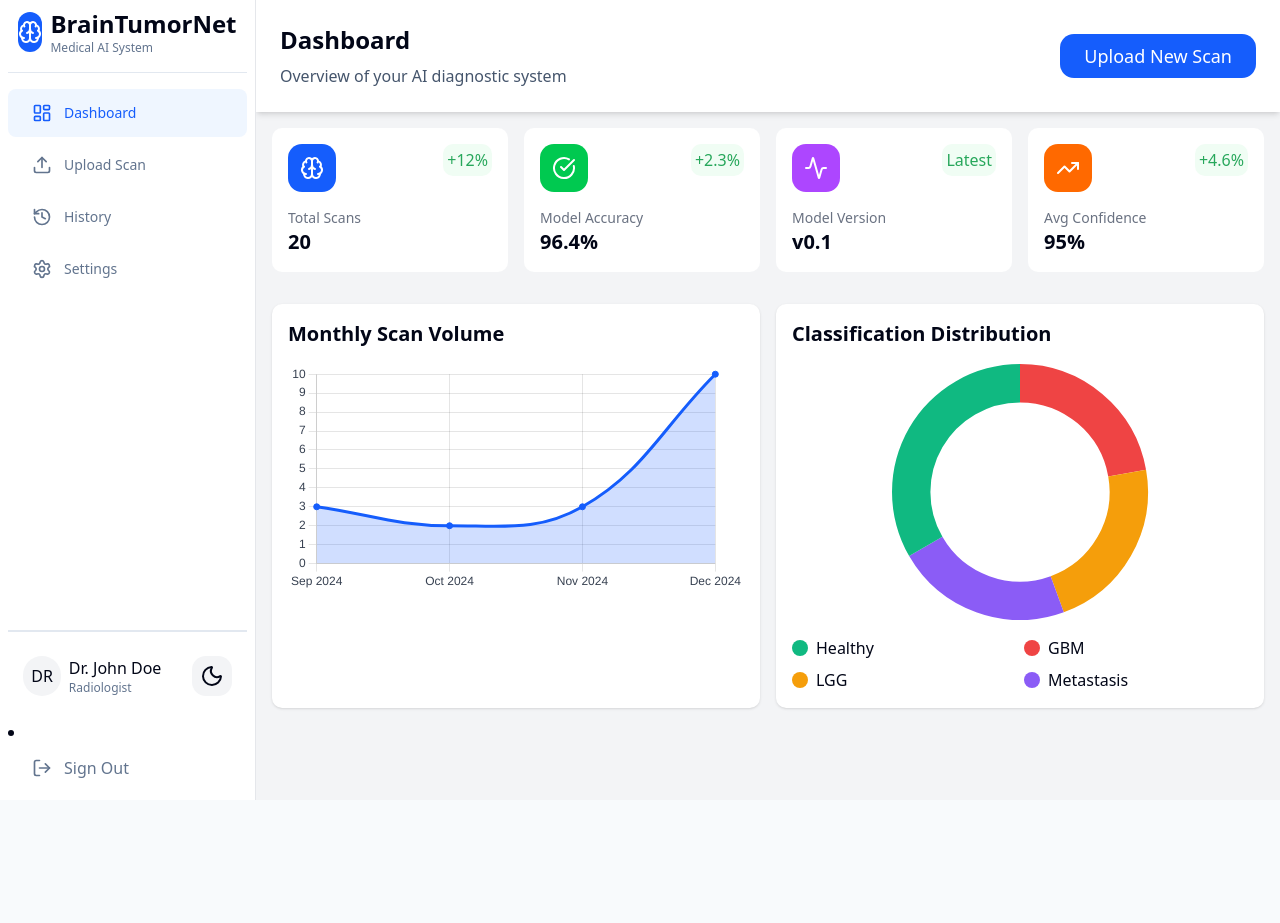
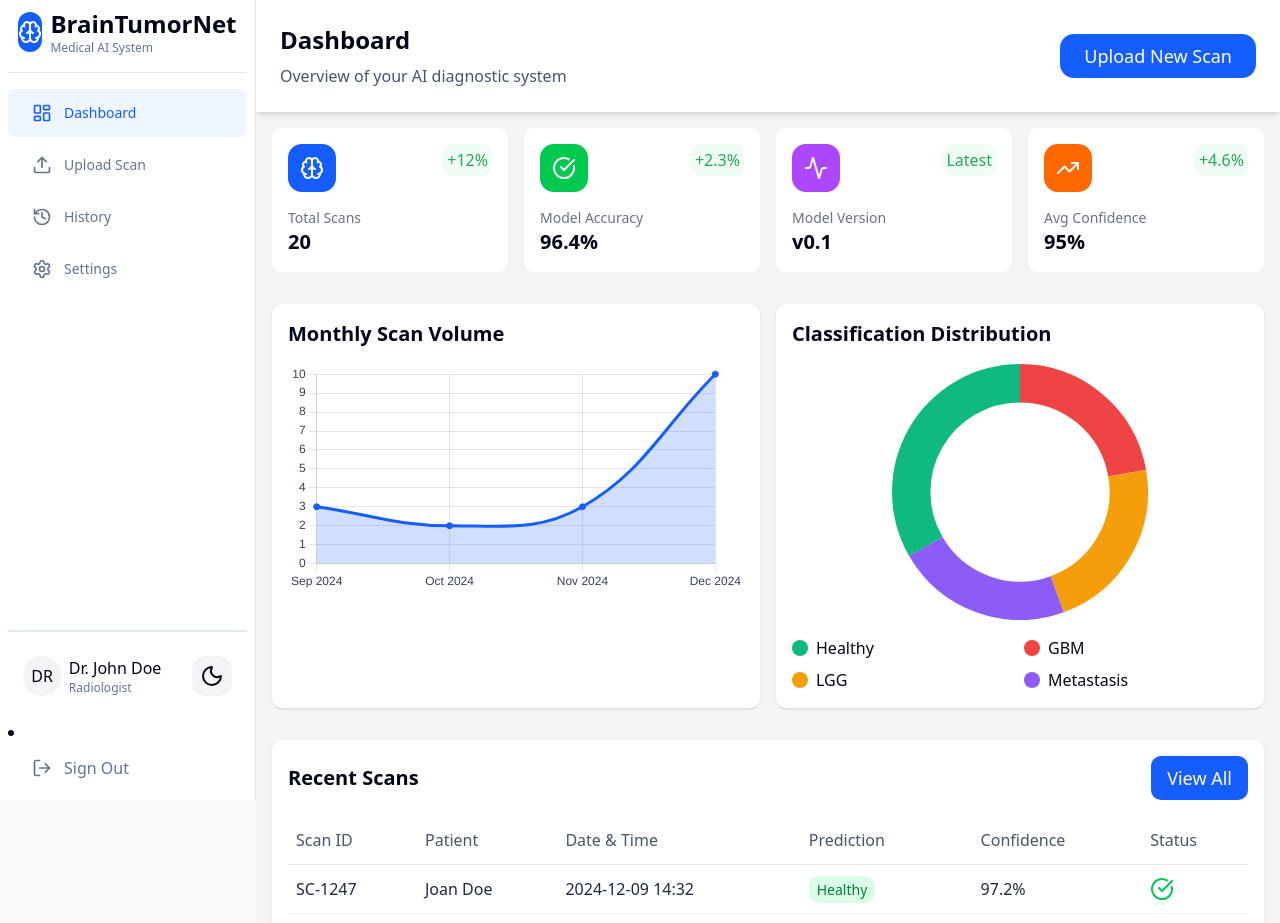
Before and after one commit to Abdalluh28/brain-tumor, a React (Vite) app in the folder client/: page / in a window 1280 px wide. Shown: the top 923 px of the page. Before the commit the page ends 800 px from the top, so only its background shows below. Built offline with nearby package versions, Linux system fonts and the light colour scheme.

Commit message:
dashboard table

```diff
--- a/client/src/data.js
+++ b/client/src/data.js
@@ -1,7 +1,7 @@
 export const data = [
     {
-        scanId: "SC-1247",
-        patientId: "Patient #4521",
+        id: "SC-1247",
+        patientName: "Joan Doe",
         date: "2024-12-09",
         time: "14:32",
         prediction: "Healthy",
@@ -10,8 +10,8 @@ export const data = [
         radiologist: "Dr. Smith",
     },
     {
-        scanId: "SC-1246",
-        patientId: "Patient #4520",
+        id: "SC-1246",
+        patientName: "Joan Doe",
         date: "2024-12-09",
         time: "13:15",
         prediction: "LGG",
@@ -20,8 +20,8 @@ export const data = [
         radiologist: "Dr. Johnson",
     },
     {
-        scanId: "SC-1245",
-        patientId: "Patient #4519",
+        id: "SC-1245",
+        patientName: "Joan Doe",
         date: "2024-12-09",
         time: "11:47",
         prediction: "GBM",
@@ -30,8 +30,8 @@ export const data = [
         radiologist: "Dr. Smith",
     },
     {
-        scanId: "SC-1244",
-        patientId: "Patient #4518",
+        id: "SC-1244",
+        patientName: "Joan Doe",
         date: "2024-12-08",
         time: "16:20",
         prediction: "Metastasis",
@@ -40,8 +40,8 @@ export const data = [
         radiologist: "Dr. Williams",
     },
     {
-        scanId: "SC-1243",
-        patientId: "Patient #4517",
+        id: "SC-1243",
+        patientName: "Joan Doe",
         date: "2024-12-08",
         time: "15:05",
         prediction: "Healthy",
@@ -50,8 +50,8 @@ export const data = [
         radiologist: "Dr. Smith",
     },
     {
-        scanId: "SC-1242",
-        patientId: "Patient #4516",
+        id: "SC-1242",
+        patientName: "Joan Doe",
         date: "2024-12-08",
         time: "13:40",
         prediction: "LGG",
@@ -60,8 +60,8 @@ export const data = [
         radiologist: "Dr. Johnson",
     },
     {
-        scanId: "SC-1241",
-        patientId: "Patient #4515",
+        id: "SC-1241",
+        patientName: "Joan Doe",
         date: "2024-12-07",
         time: "17:10",
         prediction: "GBM",
@@ -70,8 +70,8 @@ export const data = [
         radiologist: "Dr. Brown",
     },
     {
-        scanId: "SC-1240",
-        patientId: "Patient #4514",
+        id: "SC-1240",
+        patientName: "Joan Doe",
         date: "2024-12-07",
         time: "15:55",
         prediction: "Healthy",
@@ -80,8 +80,8 @@ export const data = [
         radiologist: "Dr. Smith",
     },
     {
-        scanId: "SC-1239",
-        patientId: "Patient #4513",
+        id: "SC-1239",
+        patientName: "Joan Doe",
         date: "2024-12-07",
         time: "14:22",
         prediction: "Metastasis",
@@ -90,8 +90,8 @@ export const data = [
         radiologist: "Dr. Williams",
     },
     {
-        scanId: "SC-1238",
-        patientId: "Patient #4512",
+        id: "SC-1238",
+        patientName: "Joan Doe",
         date: "2024-12-06",
         time: "16:45",
         prediction: "LGG",
@@ -100,8 +100,8 @@ export const data = [
         radiologist: "Dr. Johnson",
     },
     {
-        scanId: "SC-1237",
-        patientId: "Patient #4511",
+        id: "SC-1237",
+        patientName: "Joan Doe",
         date: "2024-9-06",
         time: "15:10",
         prediction: "GBM",
@@ -110,8 +110,8 @@ export const data = [
         radiologist: "Dr. Brown",
     },
     {
-        scanId: "SC-1236",
-        patientId: "Patient #4510",
+        id: "SC-1236",
+        patientName: "Joan Doe",
         date: "2024-9-06",
         time: "13:30",
         prediction: "Healthy",
@@ -120,8 +120,8 @@ export const data = [
         radiologist: "Dr. Smith",
     },
     {
-        scanId: "SC-1235",
-        patientId: "Patient #4509",
+        id: "SC-1235",
+        patientName: "Joan Doe",
         date: "2024-9-05",
         time: "17:05",
         prediction: "Metastasis",
@@ -130,8 +130,8 @@ export const data = [
         radiologist: "Dr. Williams",
     },
     {
-        scanId: "SC-1234",
-        patientId: "Patient #4508",
+        id: "SC-1234",
+        patientName: "Joan Doe",
         date: "2024-11-05",
         time: "15:40",
         prediction: "LGG",
@@ -140,8 +140,8 @@ export const data = [
         radiologist: "Dr. Johnson",
     },
     {
-        scanId: "SC-1233",
-        patientId: "Patient #4507",
+        id: "SC-1233",
+        patientName: "Joan Doe",
         date: "2024-11-05",
         time: "14:10",
         prediction: "Healthy",
@@ -150,8 +150,8 @@ export const data = [
         radiologist: "Dr. Smith",
     },
     {
-        scanId: "SC-1232",
-        patientId: "Patient #4506",
+        id: "SC-1232",
+        patientName: "Joan Doe",
         date: "2024-11-04",
         time: "16:50",
         prediction: "GBM",
@@ -160,8 +160,8 @@ export const data = [
         radiologist: "Dr. Brown",
     },
     {
-        scanId: "SC-1231",
-        patientId: "Patient #4505",
+        id: "SC-1231",
+        patientName: "Joan Doe",
         date: "2024-10-05",
         time: "15:20",
         prediction: "Metastasis",
@@ -170,8 +170,8 @@ export const data = [
         radiologist: "Dr. Williams",
     },
     {
-        scanId: "SC-1230",
-        patientId: "Patient #4504",
+        id: "SC-1230",
+        patientName: "Joan Doe",
         date: "2024-10-04",
         time: "13:55",
         prediction: "Healthy",
--- a/client/src/features/dashboard/DashboardTable.jsx
+++ b/client/src/features/dashboard/DashboardTable.jsx
@@ -1,7 +1,45 @@
 import React from 'react'
+import { data } from '@/data'
+import { getRecentData } from '@/utils/getRecentData'
+import { Link, useNavigate } from 'react-router-dom';
+import DashboardTableCell from './DashboardTableCell';
+export default function DashboardTable() {
 
-export default function DashboardTable() {
+    const recentData = getRecentData(data);
+    const navigate = useNavigate();
+
     return (
-        <div>DashboardTable</div>
+        <div className='bg-white shadow rounded-lg p-4 m-4 dark:bg-gray-800'>
+            <div className="flex justify-between items-center">
+                <p className='text-xl font-semibold'>Recent Scans</p>
+                <button className='bg-primary text-white px-4 py-2 rounded-lg text-lg hover:bg-primary/90 transition duration-300 hover:cursor-pointer'
+                    onClick={() => navigate('/history')}>View All</button>
+            </div>
+            <div className='mt-4 overflow-x-auto'>
+                <table className="w-full table-auto border-collapse">
+                    <thead className='border-b border-slate-200 dark:border-slate-700'>
+                        <tr className='text-left text-slate-600 dark:text-slate-400'>
+                            <th className='py-3 px-2 font-medium'>Scan ID</th>
+                            <th className='py-3 px-2 font-medium'>Patient</th>
+                            <th className='py-3 px-2 font-medium hidden md:table-cell'>Date & Time</th>
+                            <th className='py-3 px-2 font-medium'>Prediction</th>
+                            <th className='py-3 px-2 font-medium'>Confidence</th>
+                            <th className='py-3 px-2 font-medium'>Status</th>
+                        </tr>
+                    </thead>
+                    <tbody className="divide-y divide-slate-100 dark:divide-slate-600">
+                        {recentData.map(item => (
+                            <tr
+                                key={item.id}
+                                className="hover:bg-slate-50 dark:hover:bg-slate-700 transition hover:cursor-pointer duration-300"
+                            >
+                                <DashboardTableCell data={item} />
+                            </tr>
+                        ))}
+                    </tbody>
+
+                </table>
+            </div>
+        </div>
     )
 }
--- /dev/null
+++ b/client/src/features/dashboard/DashboardTableCell.jsx
@@ -0,0 +1,35 @@
+import { CircleAlert, CircleCheckBig } from 'lucide-react';
+import React from 'react'
+
+export default function DashboardTableCell({ data }) {
+
+    const predictionColors = {
+        Healthy: 'bg-green-100 text-green-700',
+        GBM: 'bg-red-100 text-red-700',
+        LGG: 'bg-yellow-100 text-yellow-700',
+        Metastasis: 'bg-purple-100 text-purple-700',
+    };
+
+    return (
+        <>
+            <td className='py-3 px-2 text-slate-800 dark:text-slate-100'>{data.id}</td>
+            <td className='py-3 px-2 text-slate-800 dark:text-slate-100'>{data.patientName}</td>
+            <td className='py-3 px-2 text-slate-800 dark:text-slate-100 hidden md:table-cell'>{data.date} {data.time}</td>
+            <td className={`py-3 px-2`}>
+                <span className={`px-2 py-1 text-sm rounded-lg ${predictionColors[data.prediction]}`}>{data.prediction}</span>
+            </td>
+            <td className='py-3 px-2 text-slate-800 dark:text-slate-100'>{data.confidence}%</td>
+            <td className='py-3 px-2 text-slate-800 dark:text-slate-100'>
+                {data.status === "completed" ? (
+                    <span className='text-green-500' title='Completed'>
+                        <CircleCheckBig />
+                    </span>
+                ) : (
+                    <span className='text-red-500' title='Review'>
+                        <CircleAlert />
+                    </span>
+                )}
+            </td>
+        </>
+    )
+}
--- a/client/src/pages/Dashboard.jsx
+++ b/client/src/pages/Dashboard.jsx
@@ -1,6 +1,7 @@
 import DashboardCards from '@/features/dashboard/DashboardCards'
 import DashboardCharts from '@/features/dashboard/DashboardCharts'
 import DashboardHeader from '@/features/dashboard/DashboardHeader'
+import DashboardTable from '@/features/dashboard/DashboardTable'
 import React from 'react'
 
 export default function Dashboard() {
@@ -9,6 +10,7 @@ export default function Dashboard() {
             <DashboardHeader />
             <DashboardCards />
             <DashboardCharts />
+            <DashboardTable />
         </>
     )
 }
--- /dev/null
+++ b/client/src/utils/getRecentData.js
@@ -0,0 +1,7 @@
+export const getRecentData = (data) => {
+    data.sort((a, b) => {
+        return new Date(b.date) - new Date(a.date);
+    });
+
+    return data.slice(0, 5);
+};
```
